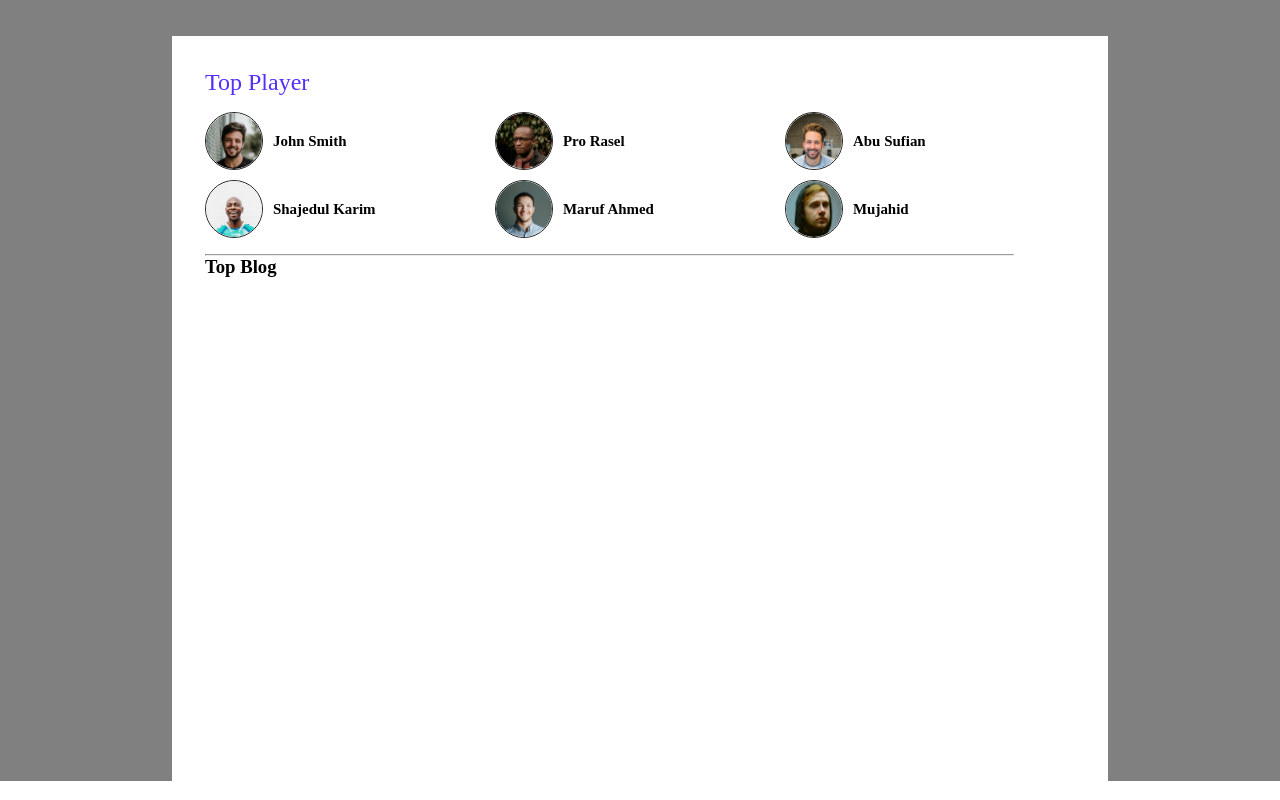
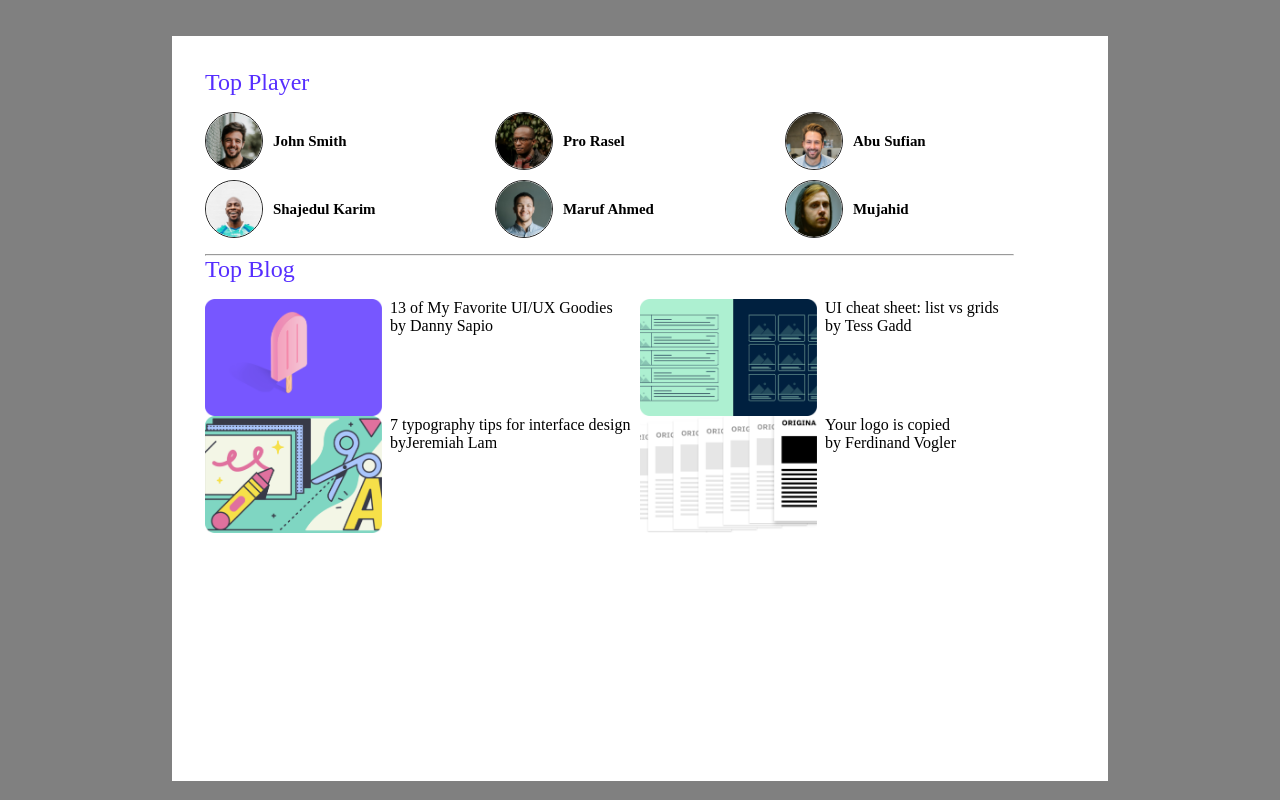
Before and after one commit to IbrahimDev007/ledr-board, a plain HTML site: page index.html in a window 1280 px wide. Drawn offline with Linux system fonts and the light colour scheme.

Commit message:
blog section done

```diff
--- a/index.html
+++ b/index.html
@@ -1,18 +1,16 @@
 <!DOCTYPE html>
 <html lang="en">
 	<head>
-    <meta charset="UTF-8">
-    <meta http-equiv="X-UA-Compatible" content="IE=edge">
-    <meta name="viewport" content="width=device-width, initial-scale=1.0">
+		<meta charset="UTF-8" />
+		<meta http-equiv="X-UA-Compatible" content="IE=edge" />
+		<meta name="viewport" content="width=device-width, initial-scale=1.0" />
 		<title>leader-board</title>
-    <link rel="stylesheet" href="style.css">
+		<link rel="stylesheet" href="style.css" />
 	</head>
 	<body>
 		<header>
 			<!-- Nabvar section -->
-        <nav>
-
-        </nav>
+			<nav></nav>
 		</header>
 		<main>
 			<section class="primary-container">
@@ -20,54 +18,63 @@
 					<h3 class="section-title">Top Player</h3>
 					<div class="player">
 						<div class="player-container">
-            <img src="/images/players/player-1.png" alt="">
+							<img src="/images/players/player-1.png" alt="" />
 							<h5>John Smith</h5>
 						</div>
 						<div class="player-container">
-            <img src="/images/players/player-2.png" alt="">
+							<img src="/images/players/player-2.png" alt="" />
 							<h5>Pro Rasel</h5>
 						</div>
 						<div class="player-container">
-            <img src="/images/players/player-3.png" alt="">
+							<img src="/images/players/player-3.png" alt="" />
 							<h5>Abu Sufian</h5>
 						</div>
 						<div class="player-container">
-            <img src="/images/players/player-4.png" alt="">
+							<img src="/images/players/player-4.png" alt="" />
 							<h5>Shajedul Karim</h5>
 						</div>
 						<div class="player-container">
-            <img src="/images/players/player-5.png" alt="">
+							<img src="/images/players/player-5.png" alt="" />
 							<h5>Maruf Ahmed</h5>
 						</div>
 						<div class="player-container">
-            <img src="/images/players/player-6.png" alt="">
+							<img src="/images/players/player-6.png" alt="" />
 							<h5>Mujahid</h5>
 						</div>
 					</div>
 				</section>
-    <hr>
+				<hr />
 				<section class="top-blog">
-        <h3>Top Blog</h3>
+					<h3 class="section-title">Top Blog</h3>
 					<div class="blog-container">
 						<div>
-                <img src="" alt="" class="blog-img">
-                <div class="title"></div>
-                <div class="sub-title"><span></span></div>
+							<img src="./images/blogs/blog-1.png" alt="" class="blog-img" />
+							<div>
+                            <div class="title">13 of My Favorite UI/UX Goodies</div>
+							<div class="sub-title"><span>by</span> Danny Sapio</div>
+                       </div>
 						</div>
 						<div>
-                <img src="" alt="" class="blog-img">
-                <div class="title"></div>
-                <div class="sub-title"><span></span></div>
+							<img src="./images/blogs/blog-2.png" alt="" class="blog-img" />
+                         <div>
+							<div class="title">UI cheat sheet: list vs grids</div>
+							<div class="sub-title"><span>by</span> Tess Gadd</div>
+                        </div>
+						</div>
+
+						<div>
+							<img src="./images/blogs/blog-3.png" alt="" class="blog-img" />
+                            <div>
+							<div class="title">7 typography tips for interface design</div>
+							<div class="sub-title"><span>by</span>Jeremiah Lam</div>
+                            </div>
+
 						</div>
                         <div>
-                <img src="" alt="" class="blog-img">
-                <div class="title"></div>
-                <div class="sub-title"><span></span></div>
-            </div>
+                            <img src="./images/blogs/blog-4.png" alt="" class="blog-img" />
                             <div>
-                <img src="" alt="" class="blog-img">
-                <div class="title"></div>
-                <div class="sub-title"><span></span></div>
+                            <div class="title">Your logo is copied</div>
+                            <div class="sub-title"><span>by</span> Ferdinand Vogler</div></div>
                         </div>
                      </div>
 				</section>
@@ -75,7 +82,5 @@
 
 
 		</main>
-
-
 	</body>
 </html>
--- a/style.css
+++ b/style.css
@@ -4,10 +4,10 @@
 }
 
 main {
-	background-color:gray;
+	background-color: gray;
 	display: flex;
 	justify-content: center;
-
+    height: 100vh;
 }
 .primary-container {
 	background-color: white;
@@ -16,10 +16,10 @@ main {
 	margin-top: 36px;
 	padding: 33px;
 }
-.top-player{
+.top-player {
 	margin-bottom: 16px;
 }
-hr{
+hr {
 	width: 807px;
 	height: 0px;
 }
@@ -34,7 +34,6 @@ height: 0px;
 	display: grid;
 	grid-template-columns: repeat(3, 1fr);
 	grid-row-gap: 10px;
-
 }
 .player .player-container {
 	display: flex;
@@ -49,3 +48,21 @@ height: 0px;
 	border-radius: 50%;
 	margin-right: 10px;
 }
+
+/* blog section */
+
+.blog-container {
+	display: grid;
+	grid-template-columns: repeat(2, 1fr);
+}
+
+.blog-container>div {
+	display: flex;
+}
+
+
+.blog-img {
+	width: 177px;
+	height: 117px;
+    margin-right:8px;
+}
```
Lines whose indentation alone changed are shown as unchanged.
